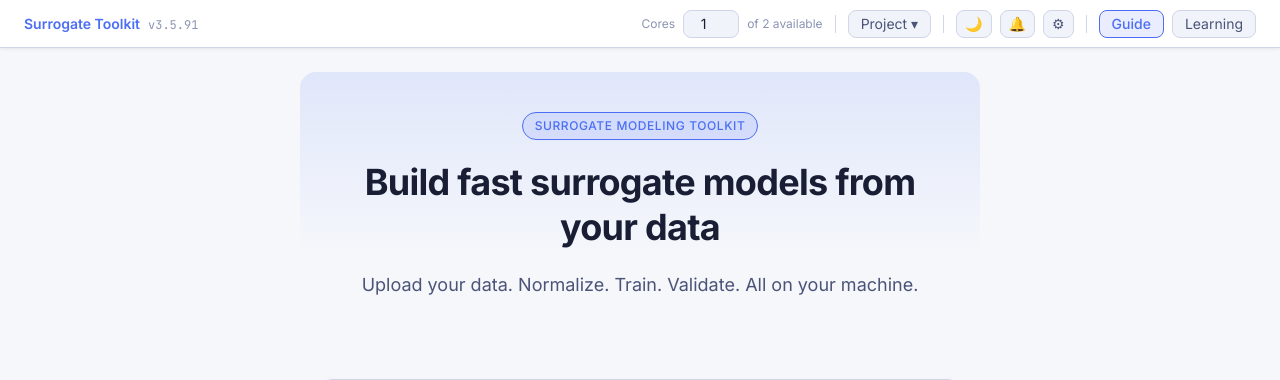
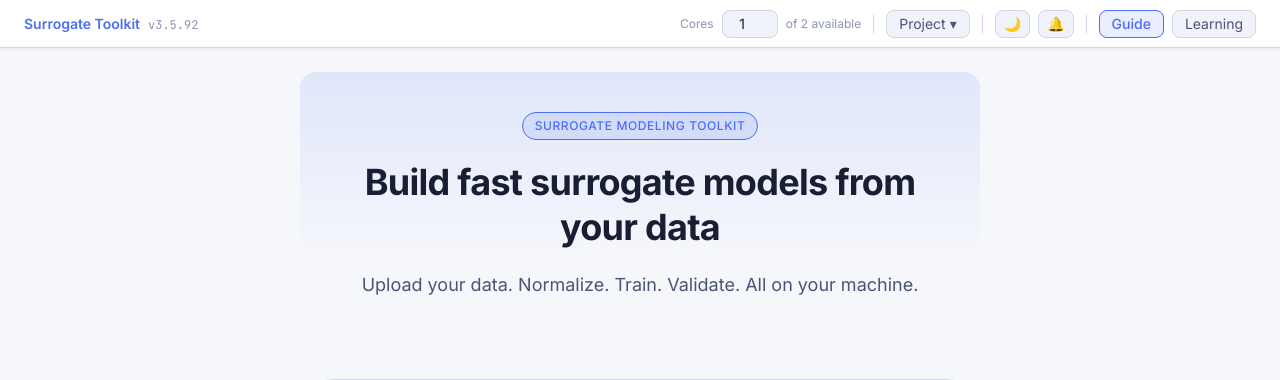
Before and after one commit to kalkisharma/surrogate-toolkit, a Flask app: page / in a window 1280 px wide. Shown: the top 380 px of the page. Run offline with Flask 3, Linux system fonts and the light colour scheme; data that the repository does not hold is empty; some libraries are stand-ins or nearby versions.

Commit message:
v3.5.92 — Merge session settings into Project dropdown; remove gear button
Move Class selector, View STATE, and Clear Session from the standalone
settings gear into the Project ▾ dropdown (separated from file ops).
Removes the ⚙ icon from the header entirely.

Co-Authored-By: Claude Sonnet 4.6 <noreply@anthropic.com>

```diff
--- a/app/templates/index.html
+++ b/app/templates/index.html
@@ -11,7 +11,7 @@
        start clean rather than inheriting a stale dark preference. -->
   <script>
     (function () {
-      var currentVer = "3.5.91";
+      var currentVer = "3.5.92";
       if (localStorage.getItem("app_version") !== currentVer) {
         localStorage.removeItem("theme");
         localStorage.setItem("app_version", currentVer);
@@ -28,11 +28,11 @@
   <link href="https://fonts.googleapis.com/css2?family=Inter:wght@400;500;600;700&family=JetBrains+Mono:wght@400;500&display=swap" rel="stylesheet">
 
   <!-- Stylesheets — ?v= busts browser cache on version bumps -->
-  <link rel="stylesheet" href="/static/css/variables.css?v=3.5.91">
-  <link rel="stylesheet" href="/static/css/main.css?v=3.5.91">
-  <link rel="stylesheet" href="/static/css/notifications.css?v=3.5.91">
-  <link rel="stylesheet" href="/static/css/loading.css?v=3.5.91">
-  <link rel="stylesheet" href="/static/css/learning_mode.css?v=3.5.91">
+  <link rel="stylesheet" href="/static/css/variables.css?v=3.5.92">
+  <link rel="stylesheet" href="/static/css/main.css?v=3.5.92">
+  <link rel="stylesheet" href="/static/css/notifications.css?v=3.5.92">
+  <link rel="stylesheet" href="/static/css/loading.css?v=3.5.92">
+  <link rel="stylesheet" href="/static/css/learning_mode.css?v=3.5.92">
 </head>
 <body>
 
@@ -40,7 +40,7 @@
   <header id="global-header" role="banner" aria-label="Application header">
     <div class="global-header__brand">
       <span class="global-header__name">Surrogate Toolkit</span>
-      <span class="global-header__version">v3.5.91</span>
+      <span class="global-header__version">v3.5.92</span>
     </div>
     <nav class="global-header__controls" aria-label="Session controls">
 
@@ -59,33 +59,11 @@
       <button id="header-load-file-btn" class="global-header__btn hidden" aria-label="Load another CSV file" title="Load another CSV file">+ Load CSV</button>
       <input type="file" id="header-open-project-input" accept=".surrogate" style="display:none" aria-label="Open project file">
       <div class="global-header__project-wrap">
-        <button id="project-menu-btn" class="global-header__btn" aria-expanded="false" title="Open or save a project file">Project ▾</button>
+        <button id="project-menu-btn" class="global-header__btn" aria-expanded="false" title="Project & session settings">Project ▾</button>
         <div id="project-menu-dropdown" class="global-header__dropdown hidden" role="dialog" aria-label="Project menu">
           <button id="header-open-project-btn" class="global-header__btn global-header__btn--full" title="Open a saved .surrogate file">Open Project</button>
           <button id="header-save-project-btn" class="global-header__btn global-header__btn--full" title="Save session to .surrogate file">Save Project</button>
-        </div>
-      </div>
-
-      <div class="global-header__sep" aria-hidden="true"></div>
-
-      <!-- Utility -->
-      <button id="theme-toggle" class="global-header__btn global-header__btn--icon" aria-label="Switch to dark mode" title="Switch to dark mode">🌙</button>
-      <div class="global-header__notif-wrap">
-        <button id="notif-history-btn" class="global-header__btn global-header__btn--icon" aria-expanded="false" title="Notification history">🔔</button>
-        <span id="notif-badge" class="global-header__notif-badge" style="display:none">0</span>
-        <div id="notif-history-panel" class="global-header__dropdown global-header__dropdown--notif hidden" role="dialog" aria-label="Notification history">
-          <div class="notif-history__header">
-            <span class="notif-history__title">Notification History</span>
-            <button id="notif-history-clear" class="global-header__btn" title="Clear history">Clear</button>
-          </div>
-          <div id="notif-history-list" class="notif-history__list">
-            <p class="notif-history__empty">No notifications yet.</p>
-          </div>
-        </div>
-      </div>
-      <div class="global-header__settings-wrap">
-        <button id="settings-toggle" class="global-header__btn global-header__btn--icon" aria-expanded="false" title="Settings">⚙</button>
-        <div id="settings-dropdown" class="global-header__dropdown hidden" role="dialog" aria-label="Session settings">
+          <div class="global-header__dropdown-sep"></div>
           <div class="global-header__control-group">
             <span class="global-header__control-label">Class</span>
             <select id="classification-select" class="global-header__select" aria-label="Data classification">
@@ -108,6 +86,24 @@
 
       <div class="global-header__sep" aria-hidden="true"></div>
 
+      <!-- Utility -->
+      <button id="theme-toggle" class="global-header__btn global-header__btn--icon" aria-label="Switch to dark mode" title="Switch to dark mode">🌙</button>
+      <div class="global-header__notif-wrap">
+        <button id="notif-history-btn" class="global-header__btn global-header__btn--icon" aria-expanded="false" title="Notification history">🔔</button>
+        <span id="notif-badge" class="global-header__notif-badge" style="display:none">0</span>
+        <div id="notif-history-panel" class="global-header__dropdown global-header__dropdown--notif hidden" role="dialog" aria-label="Notification history">
+          <div class="notif-history__header">
+            <span class="notif-history__title">Notification History</span>
+            <button id="notif-history-clear" class="global-header__btn" title="Clear history">Clear</button>
+          </div>
+          <div id="notif-history-list" class="notif-history__list">
+            <p class="notif-history__empty">No notifications yet.</p>
+          </div>
+        </div>
+      </div>
+
+      <div class="global-header__sep" aria-hidden="true"></div>
+
       <!-- Learning tools -->
       <button id="guide-btn" class="global-header__btn" aria-label="Open learning guide" title="Open learning guide">Guide</button>
       <button id="learning-toggle" class="global-header__btn global-header__btn--learning" aria-label="Toggle learning mode" aria-pressed="false">Learning</button>
@@ -125,7 +121,7 @@
   <script src="/static/vendor/plotly.min.js"></script>
 
   <!-- App entry point — ?v= busts browser cache on version bumps -->
-  <script type="module" src="/static/js/main.js?v=3.5.91"></script>
+  <script type="module" src="/static/js/main.js?v=3.5.92"></script>
 
 </body>
 </html>
--- a/config/settings.py
+++ b/config/settings.py
@@ -7,7 +7,7 @@ PURPOSE: Single source of truth for all configurable constants. Nothing is
 MAINTAINER: Kalki Sharma (kalkijsharma@gmail.com)
 CREATED: 2026-05-11
 LAST MODIFIED: 2026-06-05
-VERSION: 3.5.91
+VERSION: 3.5.92
 ================================================================================
 """
 
@@ -15,7 +15,7 @@ VERSION: 3.5.91
 
 # ─── VERSION ──────────────────────────────────────────────────────────────────
 
-VERSION = "3.5.91"                     # bumped in settings.py, all changed file headers, and index.html on every release
+VERSION = "3.5.92"                     # bumped in settings.py, all changed file headers, and index.html on every release
 
 # ─── DATA VALIDATION ──────────────────────────────────────────────────────────
 
--- a/static/js/main.js
+++ b/static/js/main.js
@@ -2,7 +2,7 @@
 // surrogate-toolkit
 // Copyright (c) 2026 Kalki Sharma. All rights reserved.
 // File: static/js/main.js
-// Version: 3.5.91
+// Version: 3.5.92
 // Description: SPA entry point. Bootstraps global header (theme, level, cores,
 //              learning mode, save/open), renders the upload view, and drives the
 //              workflow panel router (sidebar + 16 lazy-init panels).
@@ -978,26 +978,6 @@ function _initGlobalHeader() {
   const themeBtn = document.getElementById("theme-toggle");
   const classSel = document.getElementById("classification-select");
 
-  // ── Settings gear dropdown ────────────────────────────────────────────────────
-  const settingsBtn      = document.getElementById("settings-toggle");
-  const settingsDropdown = document.getElementById("settings-dropdown");
-  if (settingsBtn && settingsDropdown) {
-    settingsBtn.addEventListener("click", (e) => {
-      e.stopPropagation();
-      const open = !settingsDropdown.classList.contains("hidden");
-      settingsDropdown.classList.toggle("hidden", open);
-      settingsBtn.setAttribute("aria-expanded", String(!open));
-    });
-    document.addEventListener("click", (e) => {
-      if (!settingsDropdown.classList.contains("hidden") &&
-          !settingsDropdown.contains(e.target) &&
-          e.target !== settingsBtn) {
-        settingsDropdown.classList.add("hidden");
-        settingsBtn.setAttribute("aria-expanded", "false");
-      }
-    });
-  }
-
   // ── Notification history panel ────────────────────────────────────────────────
   const notifBtn   = document.getElementById("notif-history-btn");
   const notifPanel = document.getElementById("notif-history-panel");
@@ -1069,8 +1049,8 @@ function _initGlobalHeader() {
     await post("/api/state/reset", {});
     const switcher = document.getElementById("dataset-switcher-group");
     if (switcher) switcher.remove();
-    settingsDropdown.classList.add("hidden");
-    settingsBtn.setAttribute("aria-expanded", "false");
+    projectMenuDropdown?.classList.add("hidden");
+    projectMenuBtn?.setAttribute("aria-expanded", "false");
     resetExercise();
     closeGuide();
     renderUploadView();
```
Also changed, not shown: README.md, docs/CHANGELOG.md.
